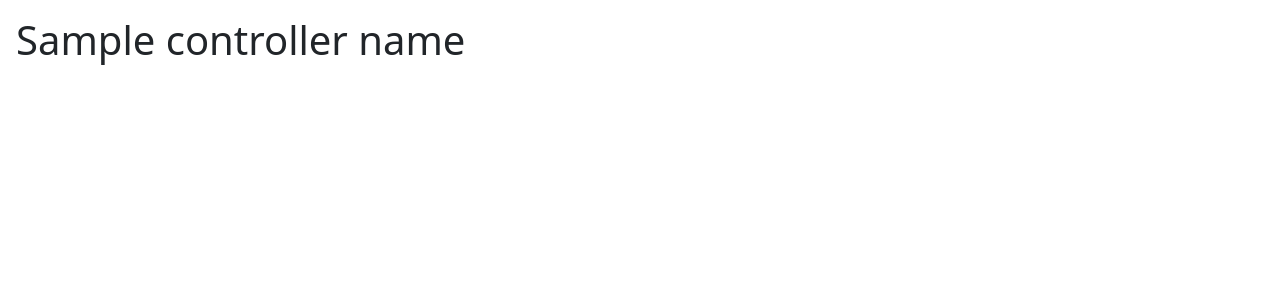
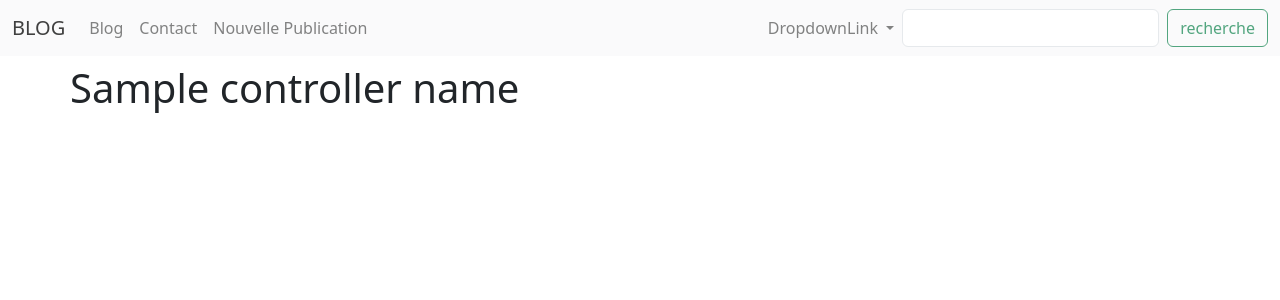
Before and after one commit to LaurentArbellot/BLOGFORMATION, a Symfony app: template templates/main/home.html.twig in a window 1280 px wide. Shown: the top 300 px of the page. Run offline with Twig, Linux system fonts and the light colour scheme; the template is opened without the code that fills it: most values are stand-ins (such as "Sample title", 1, 10 or a date in 2020); some libraries are stand-ins or nearby versions.

Commit message:
Navbar+ classe active +templates +route contact

```diff
--- a/templates/base.html.twig
+++ b/templates/base.html.twig
@@ -14,7 +14,59 @@
         <script defer src="{{ asset('assets/js/bootstrap.bundle.min.js') }}" ></script>
         {% endblock %}
     </head>
+
+
     <body class="container-fluid p-3">
-        {% block body %}{% endblock %}
+    {% set page= app.request.get('_route')%}
+    <header>
+        <nav class="navbar navbar-expand-lg fixed-top bg-body-tertiary opacity-75">
+            <div class="container-fluid">
+
+                <a class="navbar-brand" href="{{ path ('app_main_home')}}">BLOG</a>
+
+                <button class="navbar-toggler" type="button" data-bs-toggle="collapse" data-bs-target="#navbarNavAltMarkup" aria-controls="navbarNavAltMarkup" aria-expanded="false" aria-label="Toggle navigation">
+                <span class="navbar-toggler-icon"></span>
+                </button>
+
+                <div class="collapse navbar-collapse" id="navbarNavAltMarkup">
+                    <div class="navbar-nav">
+                    <a class="nav-link {% if page == 'app_posts_index' %}active{% endif %}"  href="{{ path ('app_posts_index')}}">Blog</a>
+                    <a class="nav-link {% if page == 'app_main_contact' %}active{% endif %}" href="{{path('app_main_contact')}}">Contact</a>
+                    <a class="nav-link {% if page == 'app_posts_new' %}active{% endif %}" href="{{path('app_posts_new')}}">Nouvelle Publication</a>
+
+                    </div>
+
+                    {# (###menu droite) #}
+                <div class='navbar-nav ms-auto '>
+
+                    <a class='navlink'  href="{{path ('app_main_home')}}" ></a>
+                    <div class="nav-item dropdown">
+                        <a class="nav-link dropdown-toggle" href="{{path ('app_main_home')}}" role="button" data-bs-toggle="dropdown" aria-expanded="false">
+                            DropdownLink
+                        </a>
+                        <div class="dropdown-menu">
+                            <a class="dropdown-item" href="{{path ('app_main_home')}}"></a>
+                            <a class="dropdown-item" href="{{path ('app_main_home')}}">Contact</a>
+                            <hr class="dropdown-divider">
+                            <a class="dropdown-item" href="{{path ('app_main_home')}}">Something else here</a>
+                        </div>
+                    </div>
+                </div>
+
+                {# recherche #}
+                <form class="d-flex" role="search">
+                    <input class="form-control me-2" type="search" placeholder="" aria-label="Search">
+                    <button class="btn btn-outline-success" type="submit">recherche</button>
+                </form>
+
+                </div>
+            </div>
+
+        </nav>
+    </header>
+    <main class="container-lg pt-3  px-4 p-lg-0 mt-5">
+        {% block main %}{% endblock %}
+
+    </main>
     </body>
 </html>
--- a/templates/main/home.html.twig
+++ b/templates/main/home.html.twig
@@ -2,7 +2,7 @@
 
 {% block title %}Acceuil{% endblock %}
 
-{% block body %}
+{% block main %}
 
     <div >
         <h1> {{ controller_name }}</h1>
--- a/templates/posts/edit.html.twig
+++ b/templates/posts/edit.html.twig
@@ -2,7 +2,7 @@
 
 {% block title %}Edit Posts{% endblock %}
 
-{% block body %}
+{% block main %}
     <h1>Edit Posts</h1>
 
     {{ include('posts/_form.html.twig', {'button_label': 'Update'}) }}
--- a/templates/posts/index.html.twig
+++ b/templates/posts/index.html.twig
@@ -2,7 +2,7 @@
 
 {% block title %}Posts index{% endblock %}
 
-{% block body %}
+{% block main %}
     <h1>Posts index</h1>
 
 
--- a/templates/posts/new.html.twig
+++ b/templates/posts/new.html.twig
@@ -2,7 +2,7 @@
 
 {% block title %}New Posts{% endblock %}
 
-{% block body %}
+{% block main %}
     <h1>Create new Posts</h1>
 
     {{ include('posts/_form.html.twig') }}
--- a/templates/posts/show.html.twig
+++ b/templates/posts/show.html.twig
@@ -2,7 +2,7 @@
 
 {% block title %}Posts{% endblock %}
 
-{% block body %}
+{% block main %}
     <h1>Posts</h1>
 
     <table class="table">
```
Also changed, not shown: src/Controller/MainController.php (+12 -2 lines).
